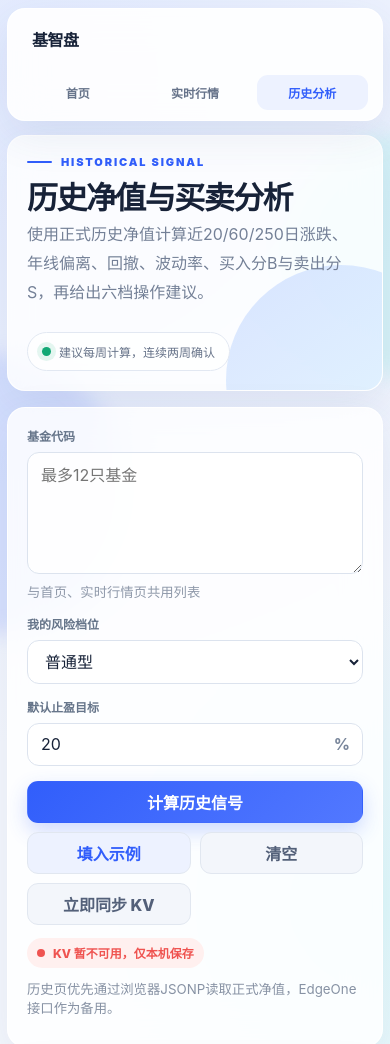
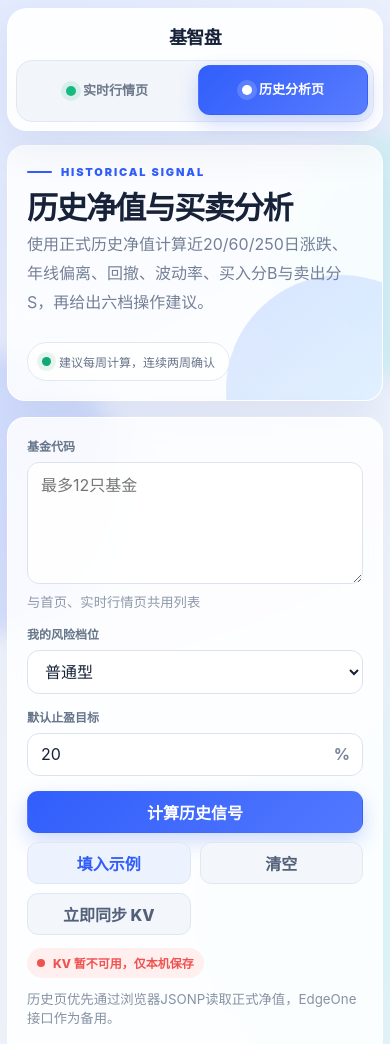
Before and after one commit to Dragon-Sturgron/fund-smart-dashboard, a website with bundled scripts: page public/history.html in a window 390 px wide. Shown: the top 1044 px of the page. Built offline with nearby package versions, Linux system fonts and the light colour scheme; no server answers.

Commit message:
Add files via upload

```diff
--- a/package.json
+++ b/package.json
@@ -1,6 +1,6 @@
 {
   "name": "fund-smart-dashboard",
-  "version": "2.0.0",
+  "version": "2.1.0",
   "private": true,
   "type": "module",
   "description": "基智盘：适配EdgeOne Makers的实时基金行情与历史买卖信号双页面项目。",
--- a/public/assets/common.js
+++ b/public/assets/common.js
@@ -89,7 +89,13 @@ export function setLoading(overlay, loadingText, show, text = '请稍候') {
 
 export function activateCurrentNav() {
   const page = document.body.dataset.page;
-  $$('[data-nav]').forEach(link => link.classList.toggle('active', link.dataset.nav === page));
+  $$('[data-nav]').forEach(link => {
+    const active = link.dataset.nav === page;
+    link.classList.toggle('active', active);
+    link.setAttribute('aria-selected', String(active));
+    if (active) link.setAttribute('aria-current', 'page');
+    else link.removeAttribute('aria-current');
+  });
 }
 
 let cloudSyncEnabled = false;
--- a/public/assets/styles.css
+++ b/public/assets/styles.css
@@ -26,11 +26,21 @@ button { cursor: pointer; }
 .orb-two { width: 240px; height: 240px; background: #b7f0ef; right: -130px; top: 16%; }
 .page-shell { width: min(1390px, calc(100% - 40px)); margin: 24px auto 32px; }
 .panel { background: var(--panel); border: 1px solid rgba(255,255,255,.92); box-shadow: var(--shadow); backdrop-filter: blur(18px); border-radius: 24px; }
-.top-nav { position: sticky; top: 10px; z-index: 30; display: flex; align-items: center; justify-content: space-between; gap: 16px; padding: 10px 14px; margin-bottom: 14px; background: rgba(255,255,255,.9); border: 1px solid rgba(255,255,255,.95); box-shadow: var(--shadow); border-radius: 18px; backdrop-filter: blur(18px); }
-.brand-link { text-decoration: none; font-weight: 900; letter-spacing: -.03em; padding: 8px 10px; }
-.nav-links { display: flex; align-items: center; gap: 6px; }
-.nav-links a { text-decoration: none; color: #66738a; font-size: 13px; font-weight: 800; padding: 9px 13px; border-radius: 11px; }
-.nav-links a:hover, .nav-links a.active { color: var(--primary); background: var(--primary-soft); }
+.top-nav { position: sticky; top: 10px; z-index: 30; display: flex; align-items: center; justify-content: space-between; gap: 20px; padding: 10px 12px 10px 18px; margin-bottom: 14px; background: rgba(255,255,255,.91); border: 1px solid rgba(255,255,255,.96); box-shadow: var(--shadow); border-radius: 20px; backdrop-filter: blur(18px); }
+.brand-link { text-decoration: none; font-weight: 950; letter-spacing: -.04em; padding: 10px 8px; font-size: 18px; white-space: nowrap; }
+.page-tabs { display: grid; grid-template-columns: repeat(2, minmax(185px, 1fr)); gap: 6px; padding: 5px; border: 1px solid #e2e8f2; border-radius: 16px; background: #f2f5fa; }
+.page-tab { min-height: 52px; display: flex; align-items: center; gap: 10px; padding: 8px 14px; border: 1px solid transparent; border-radius: 12px; color: #6d788b; text-decoration: none; transition: transform .18s ease, box-shadow .18s ease, background .18s ease, color .18s ease; }
+.page-tab:hover { color: var(--primary); background: rgba(255,255,255,.72); }
+.page-tab.active { color: white; background: linear-gradient(135deg, var(--primary), #587cff); border-color: rgba(49,94,251,.24); box-shadow: 0 8px 20px rgba(49,94,251,.23); transform: translateY(-1px); }
+.page-tab > span:last-child { display: grid; gap: 2px; }
+.page-tab b { font-size: 13px; line-height: 1.2; }
+.page-tab small { color: #929bad; font-size: 10px; line-height: 1.2; white-space: nowrap; }
+.page-tab.active small { color: rgba(255,255,255,.78); }
+.tab-mark { width: 10px; height: 10px; flex: 0 0 auto; border-radius: 50%; background: #aab4c5; box-shadow: 0 0 0 5px rgba(145,157,177,.12); }
+.live-mark { background: #18b981; box-shadow: 0 0 0 5px rgba(24,185,129,.12); }
+.history-mark { background: #7c65df; box-shadow: 0 0 0 5px rgba(124,101,223,.12); }
+.page-tab.active .tab-mark { background: white; box-shadow: 0 0 0 5px rgba(255,255,255,.16); }
+.redirect-page { width: min(430px, calc(100% - 30px)); min-height: 180px; margin: 18vh auto; padding: 30px; display: grid; place-items: center; gap: 18px; text-align: center; }
 .hero { min-height: 170px; padding: 34px 36px; display: flex; align-items: center; justify-content: space-between; gap: 26px; overflow: hidden; position: relative; }
 .hero::after { content: ""; position: absolute; width: 230px; height: 230px; right: -74px; bottom: -105px; border-radius: 50%; background: linear-gradient(145deg, #cddcff, #def7ff); opacity: .75; }
 .hero-copy { position: relative; z-index: 1; }
@@ -162,9 +172,11 @@ footer { padding: 22px 10px 0; text-align: center; color: #8c96a7; font-size: 12
 }
 @media (max-width: 680px) {
   .page-shell { width: calc(100% - 14px); margin-top: 8px; }
-  .top-nav { top: 5px; flex-direction: column; align-items: stretch; }
-  .nav-links { display: grid; grid-template-columns: repeat(3, 1fr); }
-  .nav-links a { text-align: center; padding: 9px 5px; font-size: 12px; }
+  .top-nav { top: 5px; flex-direction: column; align-items: stretch; gap: 5px; padding: 8px; }
+  .brand-link { text-align: center; padding: 6px; }
+  .page-tabs { grid-template-columns: repeat(2, minmax(0, 1fr)); width: 100%; }
+  .page-tab { min-height: 50px; justify-content: center; padding: 8px 7px; gap: 7px; }
+  .page-tab small { display: none; }
   .hero, .control-panel, .content-panel, .position-panel, .market-panel, .results-panel, .formula-panel { border-radius: 18px; padding: 19px; }
   .hero { align-items: flex-start; flex-direction: column; }
   .hero-badge { white-space: normal; }
--- a/public/history.html
+++ b/public/history.html
@@ -8,7 +8,13 @@
 <body data-page="history">
   <div class="background-orb orb-one"></div><div class="background-orb orb-two"></div>
   <main class="page-shell">
-    <nav class="top-nav"><a class="brand-link" href="/">基智盘</a><div class="nav-links"><a data-nav="home" href="/">首页</a><a data-nav="realtime" href="/realtime.html">实时行情</a><a data-nav="history" href="/history.html">历史分析</a></div></nav>
+    <nav class="top-nav" aria-label="页面导航">
+      <a class="brand-link" href="/realtime.html" aria-label="基智盘实时行情首页">基智盘</a>
+      <div class="page-tabs" role="tablist" aria-label="行情页面切换">
+        <a class="page-tab" data-nav="realtime" href="/realtime.html" role="tab" aria-selected="false"><span class="tab-mark live-mark" aria-hidden="true"></span><span><b>实时行情页</b><small>查看今天涨跌</small></span></a>
+        <a class="page-tab" data-nav="history" href="/history.html" role="tab" aria-selected="false"><span class="tab-mark history-mark" aria-hidden="true"></span><span><b>历史分析页</b><small>计算买卖信号</small></span></a>
+      </div>
+    </nav>
     <header class="hero panel"><div class="hero-copy"><div class="eyebrow"><span></span> HISTORICAL SIGNAL</div><h1>历史净值与买卖分析</h1><p>使用正式历史净值计算近20/60/250日涨跌、年线偏离、回撤、波动率、买入分B与卖出分S，再给出六档操作建议。</p></div><div class="hero-badge"><span class="pulse-dot"></span>建议每周计算，连续两周确认</div></header>
     <section class="control-panel panel"><div class="control-grid history"><label class="field field-wide"><span>基金代码</span><textarea id="fundCodes" rows="4" placeholder="最多12只基金"></textarea><small>与首页、实时行情页共用列表</small></label><label class="field"><span>我的风险档位</span><select id="riskLevel"><option value="conservative">保守型</option><option value="normal" selected>普通型</option><option value="aggressive">激进型</option></select></label><label class="field"><span>默认止盈目标</span><div class="input-suffix"><input id="targetReturn" type="number" min="1" max="200" value="20" /><b>%</b></div></label></div><div class="button-row"><button id="refreshBtn" class="btn btn-primary" type="button">计算历史信号</button><button id="sampleBtn" class="btn btn-ghost" type="button">填入示例</button><button id="clearBtn" class="btn btn-light" type="button">清空</button><button id="syncNowBtn" class="btn btn-light" type="button">立即同步 KV</button></div><div class="sync-line"><div id="syncStatus" class="sync-status pending"><span></span>正在连接 KV</div><small>历史页优先通过浏览器JSONP读取正式净值，EdgeOne接口作为备用。</small></div><div id="globalMessage" class="global-message" role="status"></div></section>
     <section class="position-panel panel"><div class="section-title"><div><span class="section-kicker">MY POSITIONS</span><h2>我的持仓（可不填）</h2></div><p>填写后卖出分会加入超配程度和目标收益完成度。</p></div><div id="positionEditor" class="position-editor empty-state-mini">加载历史数据后可填写持仓。</div></section>
```
Also changed, not shown: public/index.html (+7 -22 lines), public/realtime.html (+7 -1 lines), README.md.
